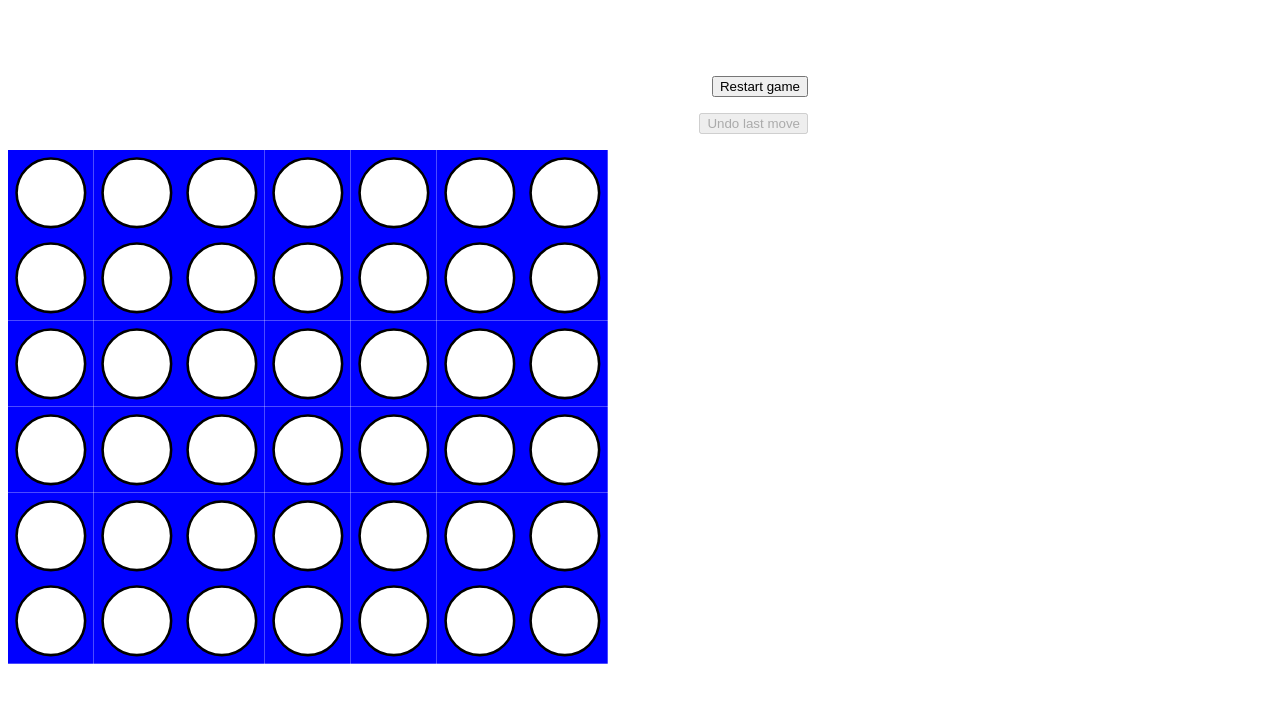
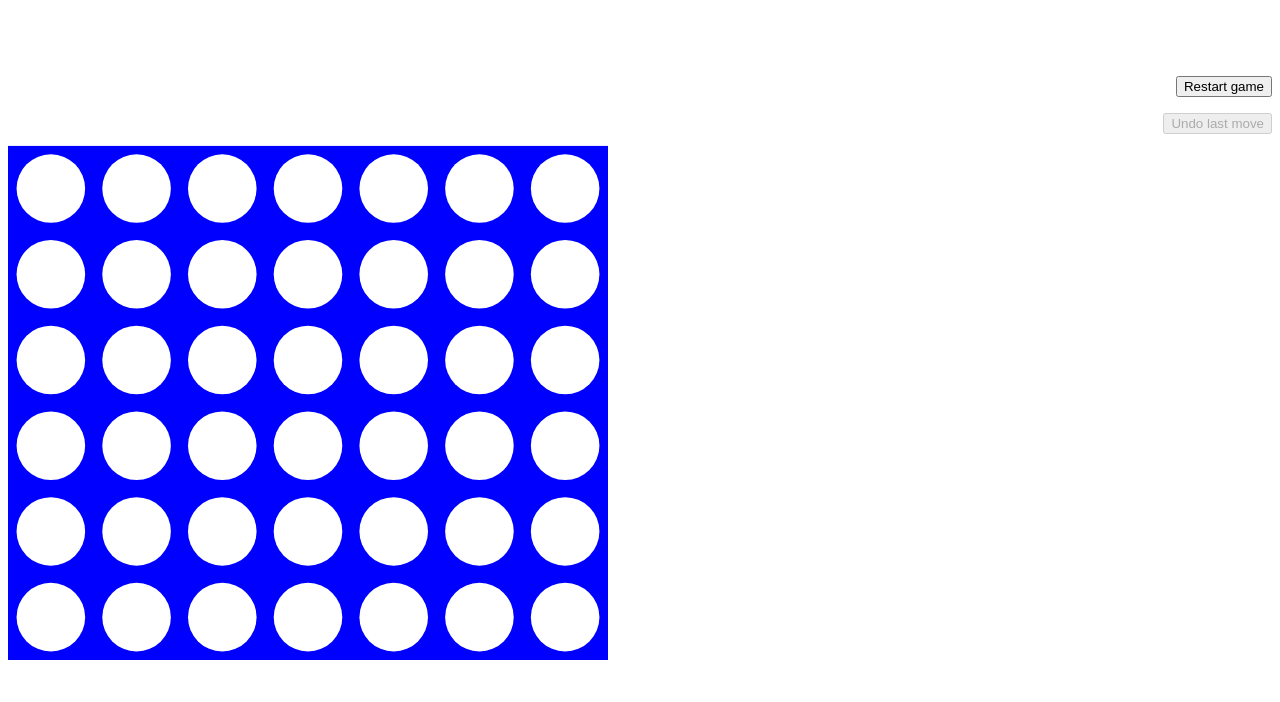
Before and after one commit to rosell-dk/connect-4, a Vue app: page / in a window 1280 px wide. Shown: the top 702 px of the page. Built offline with nearby package versions, Linux system fonts and the light colour scheme.

Commit message:
Added "discs" to the model in order to keep track of individual discs, which is needed for animation. Also put the entire board into a single SVG (also needed for animation). Closes #4. Closes #3

```diff
--- a/package.json
+++ b/package.json
@@ -8,6 +8,7 @@
     "preview": "vite preview"
   },
   "dependencies": {
+    "dynamics.js": "^1.1.5",
     "pinia": "^2.0.14",
     "pinia-plugin-persistedstate": "^1.5.1",
     "vue": "^3.2.25"
--- a/src/components/GameBoard.vue
+++ b/src/components/GameBoard.vue
@@ -3,7 +3,6 @@ import { ref, computed } from 'vue'
 import { useGameStore } from '../stores/GameStore.js'
 
 import AppKeyDownEventListener from './AppKeyDownEventListener.vue'
-import GameBoardColumn from './GameBoardColumn.vue'
 
 const gameStore = useGameStore()
 
@@ -42,17 +41,77 @@ function onKeyDown(event:any):void {
     insertDisc(colIndex)
   }
 }
+
+function onHover() {
+  console.log('hover!')
+}
 </script>
 
 <template>
   <div class="board">
-      <GameBoardColumn
-        v-for="columnIndex in gameStore.dimension.cols"
-        :key="columnIndex"
-        :active="(columnIndex-1) == activeColumn"
-        :columnIndex="columnIndex-1"
-        :style="columnStyle"
-      />
+      <svg
+        :viewBox="'0 -100 ' + (100 * gameStore.dimension.cols) + ' ' + (100 * gameStore.dimension.rows + 100)"
+      >
+        <!-- active column indicator -->
+        <circle
+          :cx="50 + 100 * activeColumn"
+          :cy="-50"
+          r="40"
+          :fill="gameStore.whosTurn == 1 ? 'red' : 'yellow'"
+          stroke="black"
+          stroke-width="1"
+
+        />
+
+        <!-- discs -->
+        <circle
+          v-for="disc in gameStore.discs"
+          :cx="50 + 100 * disc.col"
+          :cy="50 + 100 * (gameStore.dimension.rows - 1 - disc.row)"
+          r="40"
+          :fill="(disc.player == 1 ? 'red' : 'yellow')"
+          stroke="black"
+          stroke-width="1"
+        />
+        <defs>
+          <mask id="wholes">
+            <!-- white pixels makes visible -->
+            <rect x="0" y="0" width="100%" height="100%" fill="white"  />
+
+            <!-- black pixels makes invisible -->
+            <template v-for="colIndex in gameStore.dimension.cols">
+              <circle
+                v-for="rowIndex in gameStore.dimension.rows"
+                :cx="50 + 100 * (colIndex - 1)"
+                :cy="50 + 100 * (rowIndex - 1)"
+                r="40"
+                fill="black"
+              />
+            </template>
+          </mask>
+        </defs>
+        <rect x="0" y="0" width="100%" height="100%" fill="blue" mask="url(#wholes)" />
+        <!--
+        if we want black stroke...?
+        <circle
+          v-for="rowIndex in gameStore.dimension.rows"
+          cx="50"
+          :cy="50+100*(rowIndex-1)"
+          r="40"
+          fill="transparent"
+          stroke="black"
+          stroke-width="2"
+        />-->
+      </svg>
+      <div class="column-hover-sensor">
+        <div
+          v-for="colIndex in gameStore.dimension.cols"
+          @mouseover="activeColumn = colIndex-1"
+          @click="insertDisc(colIndex-1)"
+          :style="columnStyle"
+          :class="(activeColumn == colIndex-1 ? 'active-column' : '')"
+        />
+      </div>
       <AppKeyDownEventListener @keydown="onKeyDown"/>
   </div>
 </template>
@@ -61,6 +120,27 @@ function onKeyDown(event:any):void {
 .board {
   max-width: 600px;
   width: 100%;
-  display: flex;
+  position: relative;
+
+  .board-svg {
+    width: 100%;
+  }
+
+  .column-hover-sensor {
+    position: absolute;
+    top: 0;
+    right: 0;
+    bottom: 0;
+    left: 0;
+
+    div {
+      height: 100%;
+      display: inline-block;
+    }
+    div.active-column {
+      background-color: white;
+      opacity: 30%;
+    }
+  }
 }
 </style>
--- a/src/components/GameBoardColumn.vue
+++ /dev/null
@@ -1,70 +0,0 @@
-<script setup lang="ts">
-import { ref, computed } from 'vue'
-import { useGameStore } from '../stores/GameStore.js'
-
-import GameBoardColumnCell from './GameBoardColumnCell.vue'
-
-const gameStore = useGameStore()
-
-const props = defineProps({
-  columnIndex: { type: Number, required: true },
-  active: { type: Boolean, required: true },
-})
-
-const color = computed(() => {
-    return gameStore.whosTurn == 1 ? 'red' : 'yellow'
-})
-
-function onColumnClick() {
-    if (!gameStore.gameOver) {
-      gameStore.insertDisc(props.columnIndex);
-    }
-}
-
-</script>
-
-<template>
-  <div
-    @click="onColumnClick"
-    :class="{'board-column':true, 'active-column':active}"
-  >
-    <svg
-      v-show="!gameStore.gameOver"
-      class="next"
-      viewBox="0 0 100 100"
-    >
-        <circle
-          :fill="color"
-          cx="50"
-          cy="50"
-          r="40"
-          stroke="black"
-          stroke-width="3"
-        />
-    </svg>
-
-    <GameBoardColumnCell
-      v-for="rowIndex in gameStore.dimension.rows"
-      :key="rowIndex"
-      :columnIndex="columnIndex"
-      :rowIndex="gameStore.dimension.rows - rowIndex"
-    />
-  </div>
-</template>
-
-<style scoped lang="scss">
-.board-column {
-    display: block;
-
-    & .next {
-      visibility: hidden;
-    }
-
-    &:hover .next {
-      visibility: visible;
-    }
-    &.active-column .next {
-      visibility: visible;
-    }
-}
-</style>
--- a/src/components/GameBoardColumnCell.vue
+++ /dev/null
@@ -1,47 +0,0 @@
-<script setup lang="ts">
-import { ref, computed } from 'vue'
-import { useGameStore } from '../stores/GameStore.js'
-
-const props = defineProps({
-  columnIndex: { type: Number, required: true },
-  rowIndex: { type: Number, required: true }
-})
-
-const gameStore = useGameStore()
-
-const cellColor = computed(() => {
-    return ['white', 'red', 'yellow'][gameStore.getCellValue(props.columnIndex, props.rowIndex)];
-})
-</script>
-
-<template>
-    <div>
-        <svg
-          class="board-cell"
-          viewBox="0 0 100 100"
-        >
-            <rect
-              width="100"
-              height="100"
-              fill="blue"
-            />
-            <circle
-              :fill="cellColor"
-              cx="50"
-              cy="50"
-              r="40"
-              stroke="black"
-              stroke-width="3"
-            />
-        </svg>
-    </div>
-</template>
-
-<style scoped lang="scss">
-.board-cell {
-    /*width: 70px;
-    height: 70px;*/
-    width: 100%;
-    display: block;
-}
-</style>
--- a/src/components/TheGame.vue
+++ b/src/components/TheGame.vue
@@ -1,12 +1,11 @@
 <script setup lang="ts">
-import { ref } from 'vue'
+import { ref, onMounted } from 'vue'
 import { useGameStore } from '../stores/GameStore.js'
 
 import GameBoard from './GameBoard.vue'
 import ActionBar from './ActionBar.vue'
 
 const gameStore = useGameStore()
-
 </script>
 
 <template>
@@ -20,8 +19,8 @@ const gameStore = useGameStore()
             YELLOW WINS
           </div>
         </div>
-        <div class="board">
-            <GameBoard />
+        <div class="board-container">
+          <GameBoard />
         </div>
       </div>
       <ActionBar />
@@ -31,6 +30,10 @@ const gameStore = useGameStore()
 <style scoped lang="scss">
 .connect-game {
   display: flex;
+
+  & > div:first-child {
+    flex-grow: 1;
+  }
 
   & .win-banner {
     font-size: 30px;
--- /dev/null
+++ b/src/dynamics.js.d.ts
@@ -0,0 +1,2 @@
+// https://bobbyhadz.com/blog/typescript-could-not-find-a-declaration-file-for-module
+declare module 'dynamics.js';
--- a/src/stores/GameStore.ts
+++ b/src/stores/GameStore.ts
@@ -5,9 +5,16 @@ interface BoardDimension {
   rows: number;
 }
 
+interface Disc {
+  row: number;     // the row position (0 = bottom)
+  col: number;     // the column position (0 = left)
+  player: number;  // the player index (1 = player 1)
+}
+
 interface GameData {
   dimension: BoardDimension;
   board: number[][];    // array of columns of rowCount of numbers
+  discs: Disc[];
   whosTurn: number;
   whoWon: number;
   requiredToWin: number;
@@ -32,6 +39,7 @@ export const useGameStore = defineStore('GameStore', {
         rows: rowCount
       },
       board: board,
+      discs: [],
       whosTurn: 1,
       whoWon: 0,
       requiredToWin: 4,    // number of connected required to win
@@ -39,7 +47,7 @@ export const useGameStore = defineStore('GameStore', {
     }
     return data
   },
-  persist: true,
+  //persist: true,
   getters: {
     canUndo: (state) => {
       return (state.history.length > 0)
@@ -88,6 +96,7 @@ export const useGameStore = defineStore('GameStore', {
         return false
       }
       this.board[col][row] = this.whosTurn
+      this.discs.push({row:row, col:col, player:this.whosTurn});
       this.history.push(col)
 
       this.checkIfWon(col, row)
@@ -114,6 +123,7 @@ export const useGameStore = defineStore('GameStore', {
       if (this.history.length == 0) {
         return
       }
+      this.discs.pop()
       let col:number = (this.history.pop() as number)
       this.removeDiscAtTopOfCol(col)
       this.whoWon = 0
```
Also changed, not shown: 2 other files (tests, documents, lock files or other folders).
